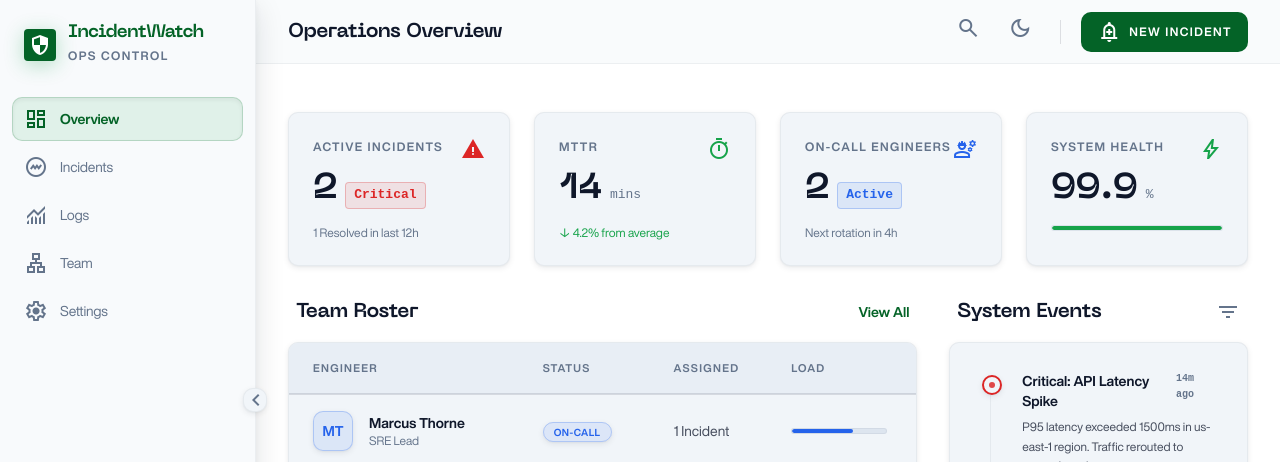
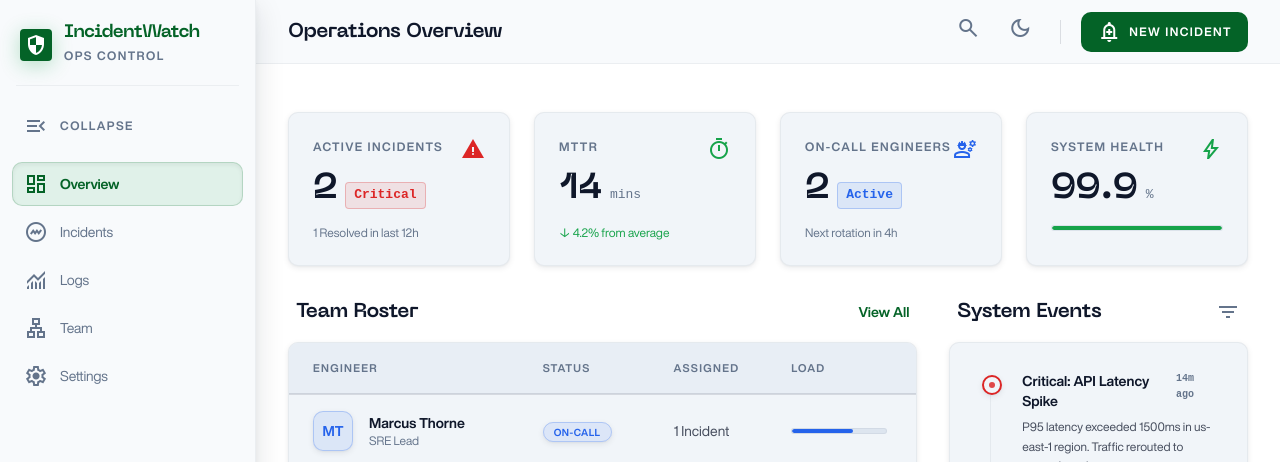
Before and after one commit to Ahsan-Khan317/incidentWatch, a Next.js app in the folder apps/frontend/: page /dashboard in a window 1280 px wide. Shown: the top 462 px of the page. Built offline with nearby package versions, Linux system fonts and the light colour scheme; no server answers.

Commit message:
feat: update color palette and enhance sidebar layout for improved UI consistency

```diff
--- a/apps/frontend/app/globals.css
+++ b/apps/frontend/app/globals.css
@@ -290,12 +290,12 @@
   --color-accent-soft: rgba(251, 191, 36, 0.12);
 
   /* ── Page / Surfaces ────────────────────────────────  */
-  --color-page: #030303;
-  --color-surface-0: #0c0e14;
-  --color-surface-1: #0b0c0d;
-  --color-surface-2: #14181f;
-  --color-surface-3: #191e27;
-  --color-surface-inverse: #f1f5f9;
+  --color-page: #000000;
+  --color-surface-0: #000000;
+  --color-surface-1: #09090b;
+  --color-surface-2: #121214;
+  --color-surface-3: #1a1a1c;
+  --color-surface-inverse: #ffffff;
 
   /* ── Typography ─────────────────────────────────────  */
   --color-heading: #f1f5f9;
--- a/apps/frontend/src/features/dashboard/components/DashboardLayout.tsx
+++ b/apps/frontend/src/features/dashboard/components/DashboardLayout.tsx
@@ -103,22 +103,11 @@ export const DashboardLayout: React.FC<DashboardLayoutProps> = ({
       <aside
         className={`fixed left-0 top-0 h-screen bg-surface-0 border-r border-border-soft flex flex-col justify-between py-6 z-40 shadow-soft transition-all duration-300 ${isSidebarOpen ? "w-64" : "w-20"}`}
       >
-        {/* Floating Toggle Button */}
-        <button
-          onClick={() => setIsSidebarOpen(!isSidebarOpen)}
-          className="absolute -right-3 top-1/2 -translate-y-1/2 w-6 h-6 bg-surface-1 border border-border-soft rounded-md flex items-center justify-center text-muted hover:text-primary hover:border-primary shadow-sm transition-all z-50"
-          title="Toggle Sidebar"
+        <div>
+          {/* Brand Area */}
+          <div
+            className={`px-5 flex items-center ${isSidebarOpen ? "gap-3" : "justify-center"}`}
           >
-          <span className="material-symbols-outlined text-[14px]">
-            {isSidebarOpen ? "chevron_left" : "chevron_right"}
-          </span>
-        </button>
-
-        <div>
-          <div
-            className={`px-6 mb-8 flex items-center ${isSidebarOpen ? "gap-3" : "justify-center flex-col gap-4"}`}
-          >
-            <div className="flex items-center gap-3">
             <div className="w-8 h-8 bg-primary rounded flex shrink-0 items-center justify-center shadow-primary">
               <span className="material-symbols-outlined text-white text-xl">
                 security
@@ -135,6 +124,26 @@ export const DashboardLayout: React.FC<DashboardLayoutProps> = ({
               </div>
             )}
           </div>
+
+          {/* Divider + Toggle Row */}
+          <div className={`mt-5 mb-5 mx-4 border-t border-border-soft`} />
+          <div
+            className={`px-3 mb-4 ${isSidebarOpen ? "" : "flex justify-center"}`}
+          >
+            <button
+              onClick={() => setIsSidebarOpen(!isSidebarOpen)}
+              className={`flex items-center gap-3 py-2 px-3 rounded-md text-muted hover:text-primary hover:bg-primary-soft transition-all w-full ${!isSidebarOpen ? "justify-center w-auto" : ""}`}
+              title={isSidebarOpen ? "Collapse sidebar" : "Expand sidebar"}
+            >
+              <span className="material-symbols-outlined text-[20px]">
+                {isSidebarOpen ? "menu_open" : "menu"}
+              </span>
+              {isSidebarOpen && (
+                <span className="text-xs font-bold uppercase tracking-widest">
+                  Collapse
+                </span>
+              )}
+            </button>
           </div>
           <nav className="flex flex-col gap-1 px-3">
             {navItems.map((item) => (
@@ -261,7 +270,7 @@ export const DashboardLayout: React.FC<DashboardLayoutProps> = ({
         className={`flex flex-col min-h-screen transition-all duration-300 ${isSidebarOpen ? "ml-64" : "ml-20"}`}
       >
         {/* TopAppBar */}
-        <header className="h-16 sticky top-0 bg-surface-0/80 backdrop-blur-md border-b border-border-soft px-8 flex justify-between items-center z-30 transition-colors duration-300">
+        <header className="h-16 sticky top-0 bg-surface-0 border-b border-border-soft px-8 flex justify-between items-center z-30 transition-colors duration-300">
           <div className="flex items-center gap-4">
             <h2 className="font-display text-xl font-bold tracking-tight text-heading">
               {getHeaderTitle()}
```
Lines whose indentation alone changed are shown as unchanged.
